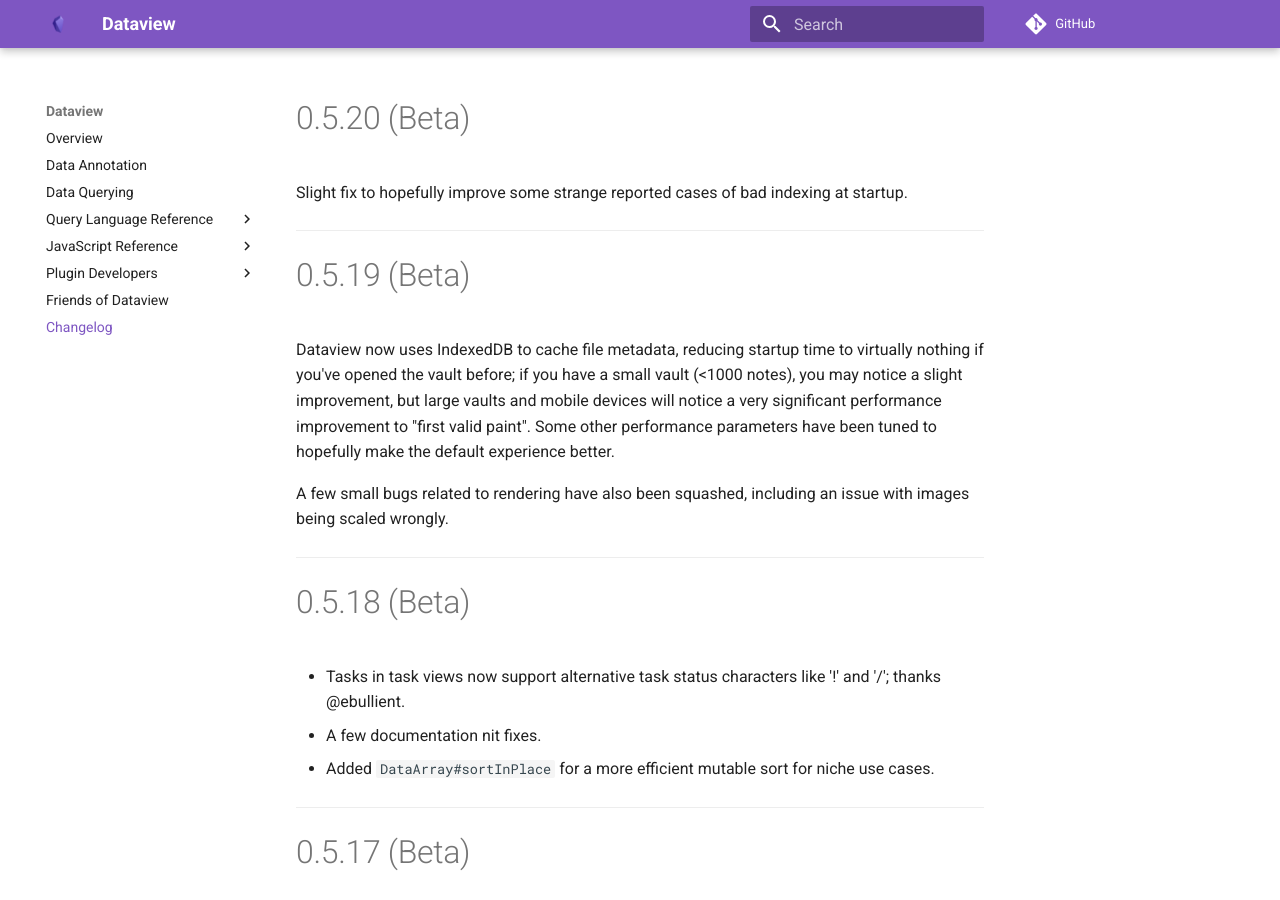
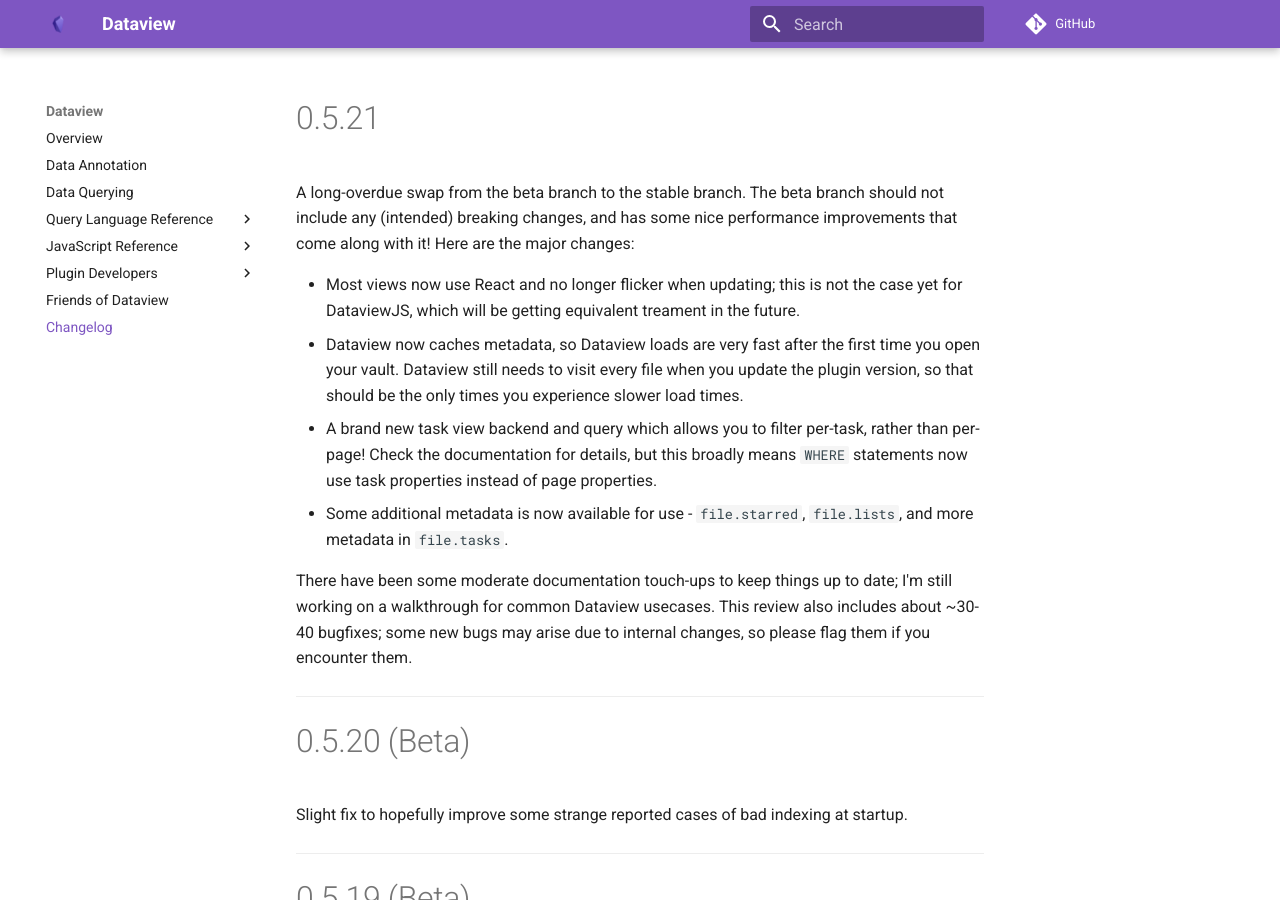
Before and after one commit to blacksmithgu/obsidian-dataview, an MkDocs documentation site: the page built from docs/docs/changelog.md, in a window 1280 px wide and 900 px high. Built offline with MkDocs 1.6.1 and Material for MkDocs 9.7.7, drawn with Linux system fonts in a browser that asks for light colours; comment, search, counter and statistics services are not loaded.

Commit message:
Auto-release 0.5.21

```diff
--- a/docs/docs/changelog.md
+++ b/docs/docs/changelog.md
@@ -1,3 +1,25 @@
+# 0.5.21
+
+A long-overdue swap from the beta branch to the stable branch. The beta branch should not include any (intended) breaking
+changes, and has some nice performance improvements that come along with it! Here are the major changes:
+
+- Most views now use React and no longer flicker when updating; this is not the case yet for DataviewJS, which will be
+  getting equivalent treament in the future.
+- Dataview now caches metadata, so Dataview loads are very fast after the first time you open your vault. Dataview still
+  needs to visit every file when you update the plugin version, so that should be the only times you experience slower
+  load times.
+- A brand new task view backend and query which allows you to filter per-task, rather than per-page! Check the
+  documentation for details, but this broadly means `WHERE` statements now use task properties instead of page
+  properties.
+- Some additional metadata is now available for use - `file.starred`, `file.lists`, and more metadata in
+  `file.tasks`.
+
+There have been some moderate documentation touch-ups to keep things up to date; I'm still working on a walkthrough for
+common Dataview usecases. This review also includes about ~30-40 bugfixes; some new bugs may arise due to internal
+changes, so please flag them if you encounter them.
+
+---
+
 # 0.5.20 (Beta)
 
 Slight fix to hopefully improve some strange reported cases of bad indexing at startup.
--- a/manifest-beta.json
+++ b/manifest-beta.json
@@ -1,9 +1,9 @@
 {
   "id": "dataview",
   "name": "Dataview",
-  "version": "0.5.20",
+  "version": "0.5.21",
   "minAppVersion": "0.13.11",
-  "description": "Complex data views for the data-obsessed. Beta version.",
+  "description": "Complex data views for the data-obsessed.",
   "author": "Michael Brenan <blacksmithgu@gmail.com>",
   "authorUrl": "https://github.com/blacksmithgu",
   "isDesktopOnly": false
--- a/package.json
+++ b/package.json
@@ -1,6 +1,6 @@
 {
   "name": "obsidian-dataview",
-  "version": "0.5.20",
+  "version": "0.5.21",
   "description": "Advanced data views for Obsidian.md.",
   "main": "lib/index.js",
   "types": "lib/index.d.ts",
--- a/versions.json
+++ b/versions.json
@@ -96,5 +96,6 @@
   "0.5.17": "0.13.11",
   "0.5.18": "0.13.11",
   "0.5.19": "0.13.11",
-  "0.5.20": "0.13.11"
+  "0.5.20": "0.13.11",
+  "0.5.21": "0.12.0"
 }
```
Also changed, not shown: CHANGELOG.md, manifest.json (deleted).
